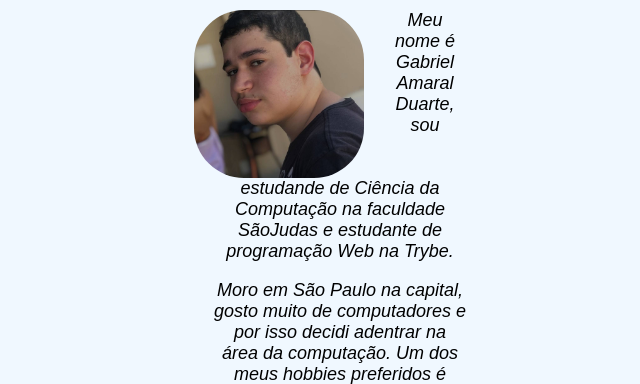
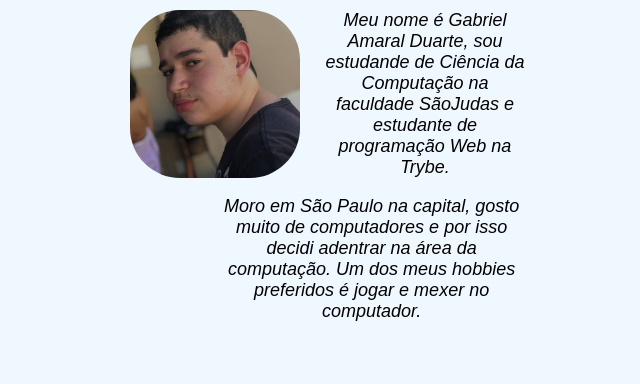
Before and after one commit to gabeamaral/gabeamaral.github.io, a plain HTML site: page index.html in a window 1280 px wide. Shown: the part 206-590 px from the top of the page, without its empty margins (320-960 px from the left). Drawn offline with Linux system fonts and the light colour scheme.

Commit message:
Algumas alterações no design

```diff
--- a/design.css
+++ b/design.css
@@ -17,12 +17,12 @@ body {
     border-radius: 50px;
     margin-right: 20px;
     width: 170px;
-    margin-left: 40%;
+    margin-left: 35%;
 }
 
 div {
     margin: 20px;
-    max-width: 20%;
+    width: 25%;
     padding-left: 40%;
 }
 
@@ -31,7 +31,6 @@ p {
 }
 
 .indice {
-    margin: 1%;
     color: black;
 }
 
```
